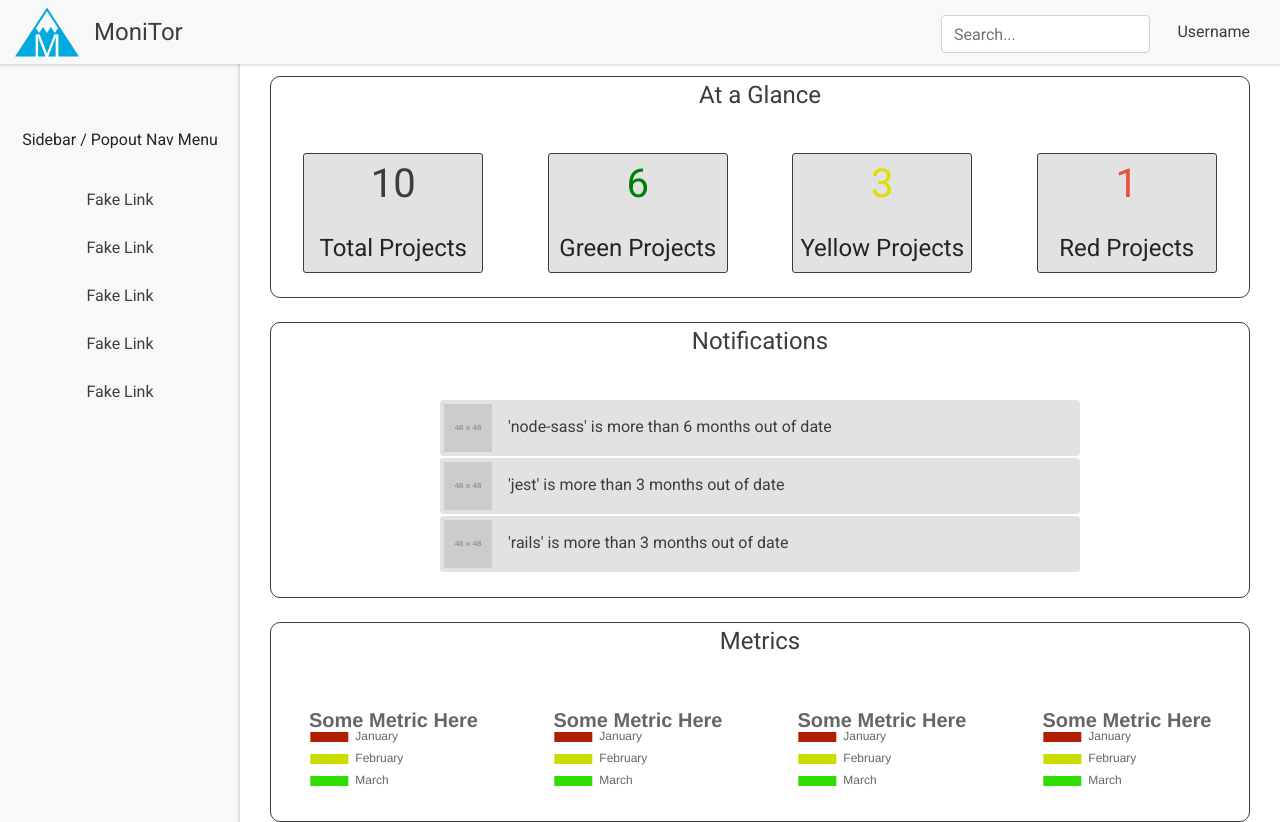
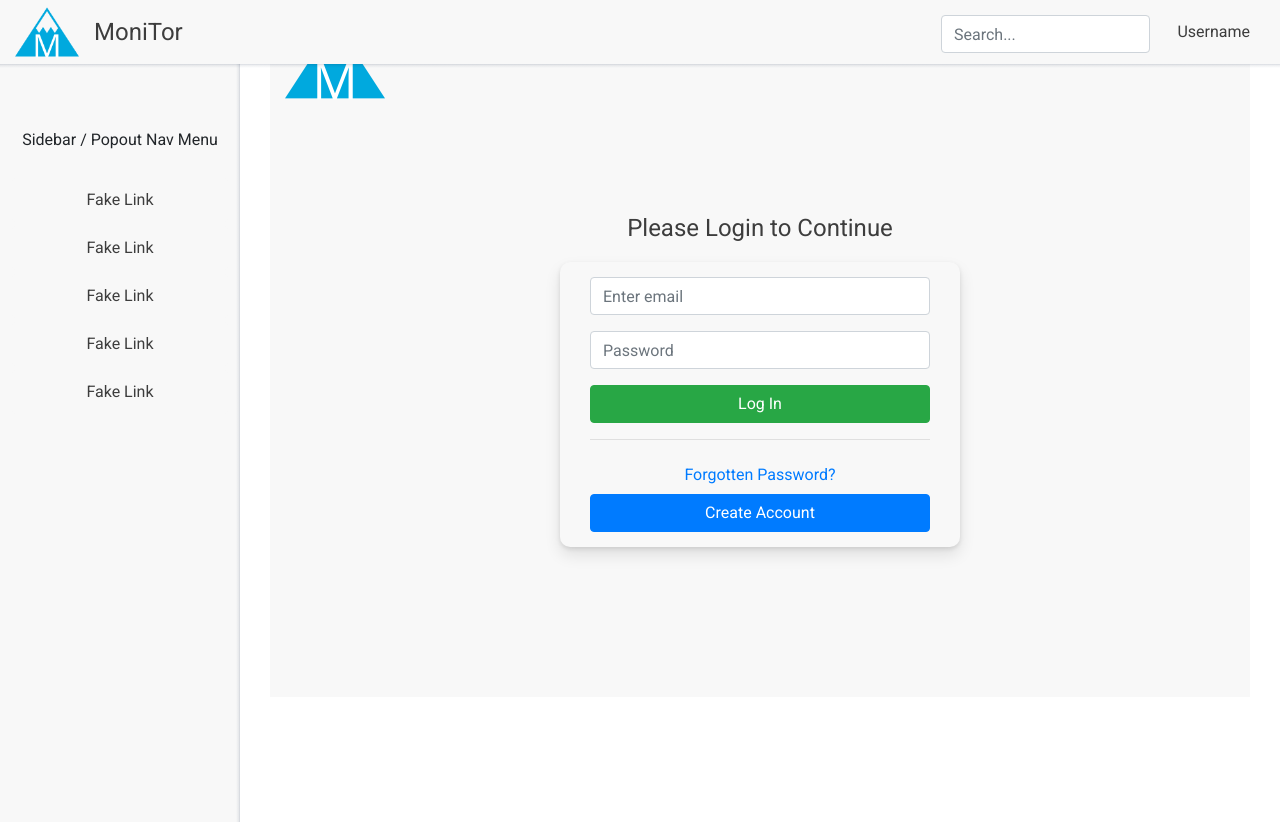
Before and after one commit to lewisdean731/fyp-portal, a React (Create React App) app: page / in a window 1280 px wide. After the commit the page ends 800 px from the top, so only its background shows below. Built offline with nearby package versions, Linux system fonts and the light colour scheme.

Commit message:
feat: implement basic routing
this uses a routing helper file to return the right content based on
the URL.

it has broken some of the styling and layout whic now needs to be updated.

[Ticket: FPY-12]

```diff
--- a/src/App.js
+++ b/src/App.js
@@ -1,15 +1,18 @@
-import Dashboard from "./layouts/dashboard/dashboard";
 import { Container } from "react-bootstrap";
 import Classes from "./App.module.scss";
 import Sidebar from "./components/organisms/ui/sidebar/sidebar";
 import Topbar from "./components/organisms/ui/topbar/topbar";
+
+import ROUTES, { RenderRoutes } from "./routes";
+
 function App() {
+
   return (
     <Container fluid className={Classes.app}>
       <Topbar />
       <Sidebar />
       <Container fluid className={Classes.mainContent}>
-        <Dashboard />
+        <RenderRoutes routes={ROUTES} />
       </Container>
     </Container>
   );
--- /dev/null
+++ b/src/routes.js
@@ -0,0 +1,51 @@
+//initially built following some great info from
+//https://www.ryanjyost.com/react-routing/
+
+import React from "react";
+import { BrowserRouter, Route, Switch } from "react-router-dom";
+
+// Page Templates
+import Login from "./layouts/login/login";
+import Dashboard from "./layouts/dashboard/dashboard";
+
+const ROUTES = [
+  { path: "/", key: "ROOT", exact: true, component: () => <Login /> },
+  {
+    path: "/",
+    key: "APP",
+    component: RenderRoutes,
+    routes: [
+      {
+        path: "/dashboard",
+        key: "APP_ROOT",
+        exact: true,
+        component: () => <Dashboard />,
+      },
+    ],
+  },
+];
+
+export default ROUTES;
+
+function RouteWithSubRoutes(route) {
+  return (
+    <Route
+      path={route.path}
+      exact={route.exact}
+      render={props => <route.component {...props} routes={route.routes} />}
+    />
+  );
+}
+
+export function RenderRoutes({ routes }) {
+  return (
+    <BrowserRouter>
+      <Switch>
+        {routes.map((route, i) => {
+          return <RouteWithSubRoutes key={route.key} {...route} />;
+        })}
+        <Route component={() => <h1>Not Found!</h1>} />
+      </Switch>
+    </BrowserRouter>
+  );
+}
```
